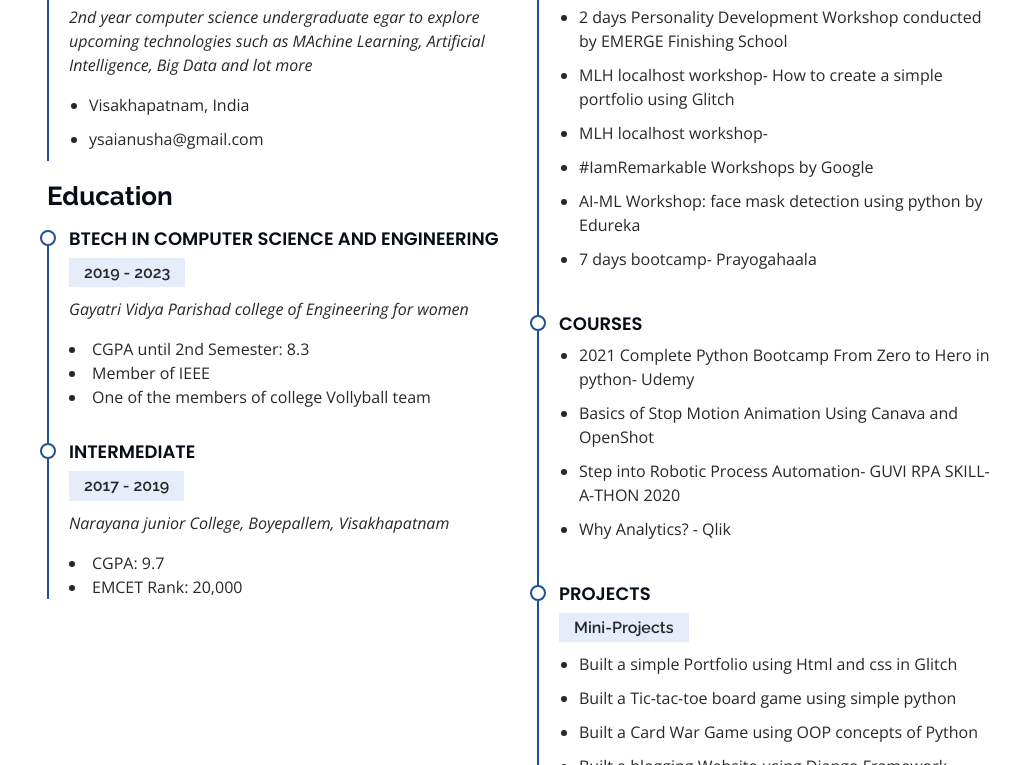
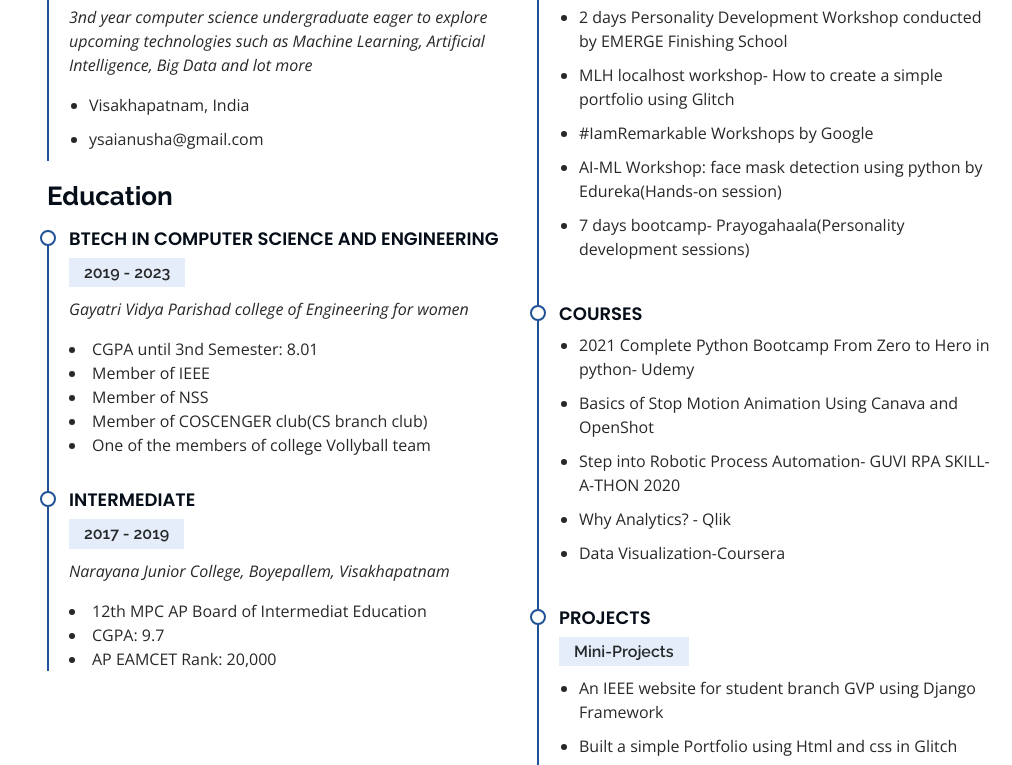
Before and after one commit to ysaianusha/Sai-Anusha-portfolio, a plain HTML site: page index.html in a window 1280 px wide. Shown: the part 1632-2397 px from the top of the page, without its empty margins (268-1280 px from the left). Drawn offline with nearby package versions, Linux system fonts and the light colour scheme.

Commit message:
Update index.html
Updating the portfolio with new content

```diff
--- a/index.html
+++ b/index.html
@@ -97,9 +97,9 @@
           <div class="col-lg-8 pt-4 pt-lg-0 content" data-aos="fade-left">
 
             <p class="font-italic">
-              Y Sai Anusha is a CS Undergraduate in Gayatri Vidya Parishad College of Engineering for Women. She is a NSS volunteer and also a member of IEEE. She is an active sports member and a vollyball player.
+              Y Sai Anusha is a CS Undergraduate in Gayatri Vidya Parishad College of Engineering for Women. She is a NSS volunteer and also a member of IEEE. She is an active sports member and a Vollyball and Table Tennis player player.
             <p class="font-italic">
-              Recently she started some mini-projects regarding ML-AI. One of them is a project  on Face mask detecion using python. She successfully built some board games using simple python such as War game, XO game and more. She has also built a blogging website using Django framwork. she is know to be good team leader as well as an active learner. In her spare time, she prefers to read novels or engage herself in sports. She is a fitness freak and a poductive person. She is passionate to become a Data Scientiest.
+              Recently she has started working on projects which aims to built models using ML and DL algos. One of them was her recent project regarding crop yield prediction. She is a constant self-learner and an extrovert striving to evolve herself day by day. Not only projects on ML, she has also built some intresting websisits using HTML, CSS and some time Django framework as well. she is known to be good team leader as well as an good listner. In her spare time, she prefers to read novels or engage herself in sports. She is a fitness freak and a poductive person. She is passionate to become a Data Scientiest.
             </p>
 
           </div>
@@ -123,7 +123,7 @@
             <h3 class="resume-title">Summary</h3>
             <div class="resume-item pb-0">
               <h4>Y Sai Anusha</h4>
-              <p><em>2nd year computer science undergraduate egar to explore upcoming technologies such as MAchine Learning, Artificial Intelligence, Big Data and lot more </em></p>
+              <p><em>3nd year computer science undergraduate eager to explore upcoming technologies such as Machine Learning, Artificial Intelligence, Big Data and lot more </em></p>
               <ul>
                 <li>Visakhapatnam, India</li>
                 <li>ysaianusha@gmail.com</li>
@@ -135,13 +135,13 @@
               <h4>BTech in Computer Science and engineering</h4>
               <h5>2019 - 2023</h5>
               <p><em>Gayatri Vidya Parishad college of Engineering for women</em></p>
-              <p><li>CGPA until 2nd Semester: 8.3 </li><li>Member of IEEE</li><li>One of the members of college Vollyball team</li></p>
+              <p><li>CGPA until 3nd Semester: 8.01 </li><li>Member of IEEE</li><li>Member of NSS</li><li>Member of COSCENGER club(CS branch club)</li><li>One of the members of college Vollyball team</li></p>
             </div>
             <div class="resume-item">
               <h4>Intermediate</h4>
               <h5>2017 - 2019</h5>
-              <p><em>Narayana junior College, Boyepallem, Visakhapatnam</em></p>
-              <p><li>CGPA: 9.7</li><li>EMCET Rank: 20,000</li></p>
+              <p><em>Narayana Junior College, Boyepallem, Visakhapatnam</em></p>
+              <p><li>12th MPC AP Board of Intermediat Education</li><li>CGPA: 9.7</li><li>AP EAMCET Rank: 20,000</li></p>
             </div>
           </div>
           <div class="col-lg-6" data-aos="fade-up" data-aos-delay="100">
@@ -151,10 +151,10 @@
               <ul>
                 <li>2 days Personality Development Workshop conducted by EMERGE Finishing School</li>
                 <li>MLH localhost workshop- How to create a simple portfolio using Glitch </li>
-                <li>MLH localhost workshop- </li>
+
                   <li>#IamRemarkable Workshops by Google</li>
-                  <li>AI-ML Workshop: face mask detection using python by Edureka</li>
-                  <li>7 days bootcamp- Prayogahaala</li>
+                  <li>AI-ML Workshop: face mask detection using python by Edureka(Hands-on session)</li>
+                  <li>7 days bootcamp- Prayogahaala(Personality development sessions)</li>
               </ul>
             </div>
             <div class="resume-item">
@@ -164,6 +164,7 @@
                 <li>Basics of Stop Motion Animation Using Canava and OpenShot</li>
                   <li>Step into Robotic Process Automation- GUVI RPA SKILL-A-THON 2020</li>
                   <li>Why Analytics? - Qlik</li>
+                <li>Data Visualization-Coursera</li>
 
               </ul>
             </div>
@@ -171,12 +172,18 @@
               <h4>Projects</h4>
                 <h5>Mini-Projects</h5>
               <ul>
+                <li>An IEEE website for student branch GVP using Django Framework</li>
                 <li>Built a simple Portfolio using Html and css in Glitch</li>
-                <li>Built a Tic-tac-toe board game using simple python</li>
-                <li>Built a Card War Game using OOP concepts of Python</li>
+                <li>Built a basic Tic-tac-toe board game using simple python</li>
+                <li>Built a basic Card War Game using OOP concepts of Python</li>
                   <li>Built a blogging Website using Django Framework</li>
                   <li>Built code to detect facemask</li>
                   <li>Built a Diwali Wishes Webpage using HTML and CSS</li>
+              </ul>
+              <h5>Term-Projects</h5>
+              <ul>
+                <li>Crop Yield Prediction using different ML and DL algorithms(Sep - Nov 2021)</li>
+                <li>Parkinson's Disease Prediction using Random Forest Classifier and Computer vision techniques(Apr - July 2021)</li>
               </ul>
             </div>
           </div>
```
